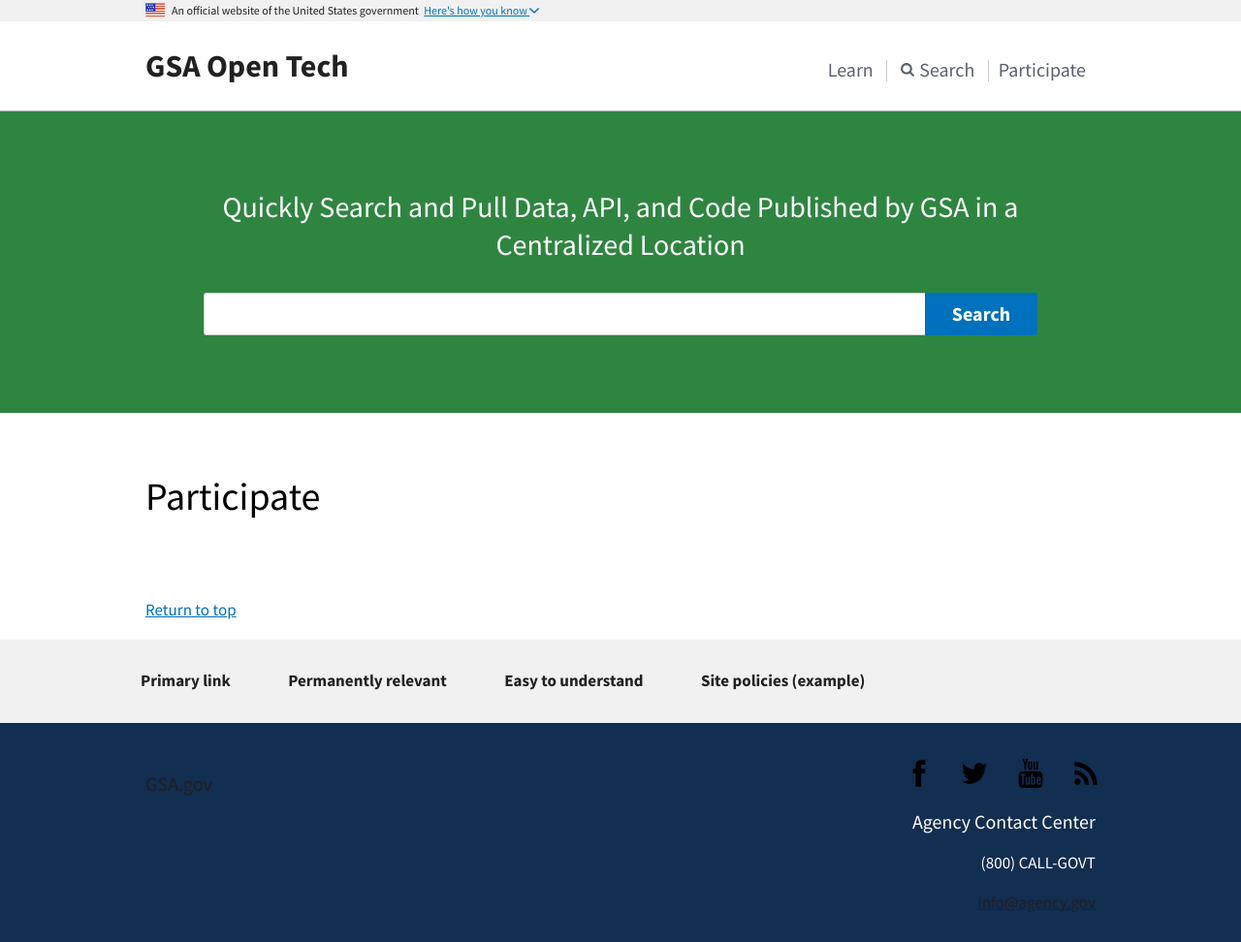
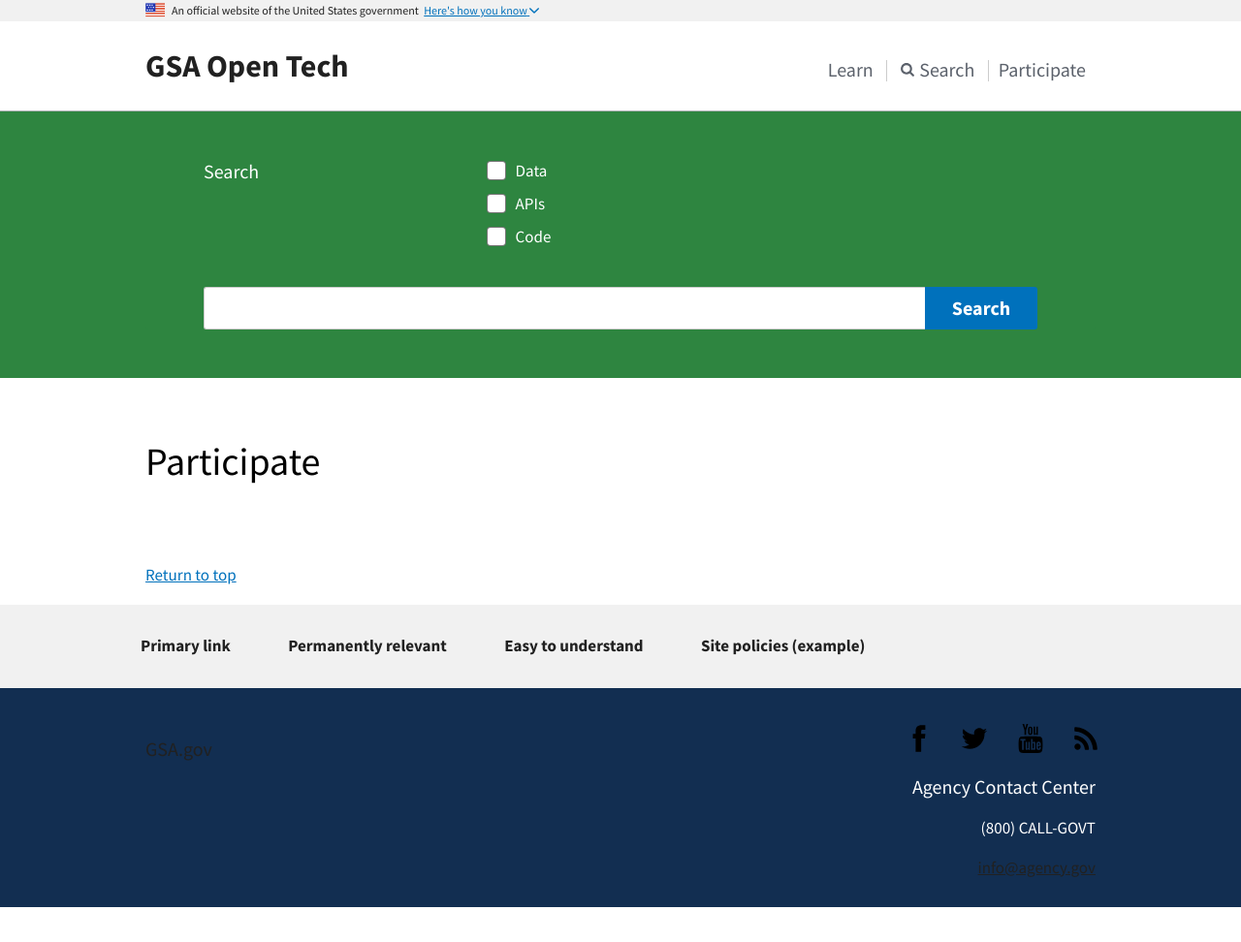
Before and after one commit to bah-interactivemedia/bah-grace-hopper, a Jekyll site: the page built from participate.html, in a window 1280 px wide. Shown: the whole page at 97% size. Built offline with Jekyll 4.4.1, drawn with Linux system fonts in a browser that asks for light colours; after the commit the page ends 936 px from its top, so only the background shows below that.

Commit message:
updated interior search and added checkbox filters

```diff
--- a/_includes/_interior_rotator.html
+++ b/_includes/_interior_rotator.html
@@ -1,7 +1,35 @@
 <section class="usa-hero rotator">
 	<div class="usa-grid">
-	  <div class="usa-hero-callout usa-width-full usa-section-dark text-center">
-	    <h2><span class="usa-hero-callout-alt">Quickly Search and Pull Data, API, and Code</span> Published by GSA in a Centralized Location</h2>
+	  <div class="usa-hero-callout usa-width-full usa-section-dark">
+	  <div class="usa-grid">
+		    <div class="usa-width-one-third">
+			    <h3><span class="usa-hero-callout-alt">Search</span></h3>
+		    </div>
+		    <div class="usa-width-two-thirds">
+				  <fieldset class="usa-fieldset-inputs usa-sans">
+
+				    <legend class="usa-sr-only">Historical figures 1</legend>
+
+				    <ul class="usa-unstyled-list">
+				      <li>
+				        <input id="truth" type="checkbox" name="search-1" value="data">
+				        <label for="data">Data</label>
+				      </li>
+				      <li>
+				        <input id="douglass" type="checkbox" name="search-1" value="APIs">
+				        <label for="APIs">APIs</label>
+				      </li>
+				      <li>
+				        <input id="washington" type="checkbox" name="search-1" value="code">
+				        <label for="code">Code</label>
+				      </li>
+				    </ul>
+
+				  </fieldset>
+
+
+		    </div>
+	    </div>
 	      {% include _search_rotator.html %}
 	  </div>
 	</div>
--- a/assets/stylesheets/_style.scss
+++ b/assets/stylesheets/_style.scss
@@ -49,6 +49,14 @@
 	.interior &.usa-hero {
 		background-image: none;
 		background-color: $color-green;
+		.usa-hero-callout {
+			padding-bottom: 0;
+			padding-top: 0;
+			h3 {
+				margin-top: 0;
+				margin-bottom: 0;
+			}
+		}
 	}
 }
 
```
